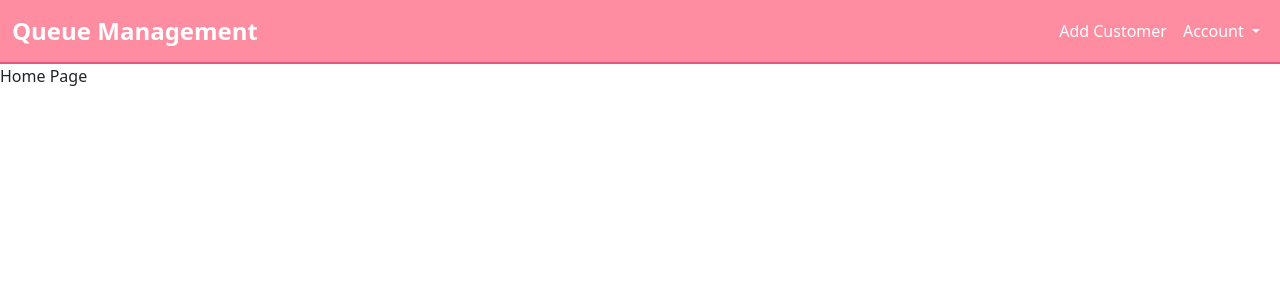
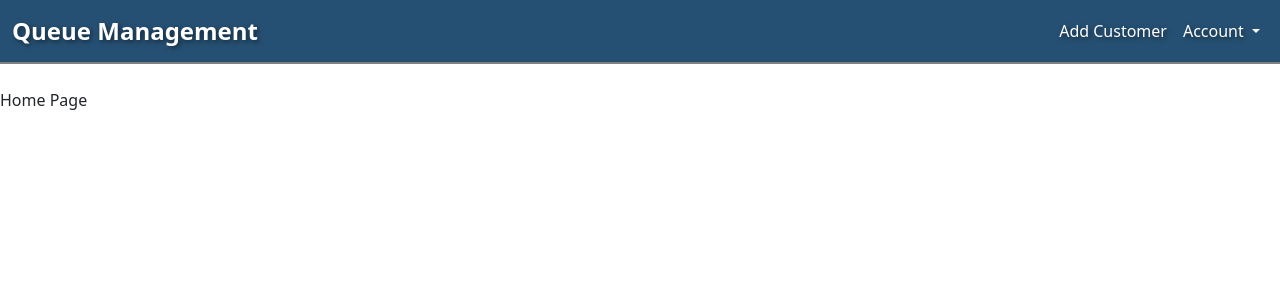
Before and after one commit to ParimaSA/Queue_Management, a Django app: page /business/home/ in a window 1280 px wide. Shown: the top 300 px of the page. Run offline with Django 4.2, Linux system fonts and the light colour scheme.

Commit message:
Revise base template

```diff
--- a/business/templates/business/base.html
+++ b/business/templates/business/base.html
@@ -28,15 +28,16 @@
 
   <style>
     .navbar {
-      background: #ff8da1;
+        background: #265073;
     }
     .navbar-border {
-      border-bottom: 2px solid #e75480;
+      border-bottom: 2px solid grey;
     }
     .navbar-brand {
       color: white;
       font-size: 1.5rem;
       font-weight: bold;
+      text-shadow: 2px 2px 5px rgba(0, 0, 0, 0.5);
     }
     .navbar-item {
       color: white;
@@ -45,6 +46,7 @@
     .nav-link{
       color: white;
       font-size: 1rem;
+      text-shadow: 2px 2px 5px rgba(0, 0, 0, 0.5);
     }
   </style>
 </head>
@@ -63,7 +65,11 @@
         </button>
 
         <div class="collapse navbar-collapse" id="navbarNav">
-            <ul class="navbar-nav ms-auto">
+            <div class="navbar-nav ms-auto">
+                {% block navbar %}
+                {% endblock %}
+            </div>
+            <ul class="navbar-nav">
                 <li class="nav-item">
                     <a class="nav-link" href="{% url 'business:add_customer' %}">Add Customer</a>
                 </li>
@@ -91,6 +97,18 @@
 
 {% endblock %}
 
+<br>
+{% if messages %}
+<div class="alert-container">
+    {% for message in messages %}
+    <div class="alert alert-{{ message.tags }} alert-dismissible fade show" role="alert">
+        {{ message }}
+        <button type="button" class="btn-close" data-bs-dismiss="alert" aria-label="Close"></button>
+    </div>
+    {% endfor %}
+</div>
+{% endif %}
+
 <!-- Main content of the page -->
 {% block content %}
 <!-- Your page content will go here -->
```
Also changed, not shown: customer/templates/customer/base.html (line endings or trailing spaces).
